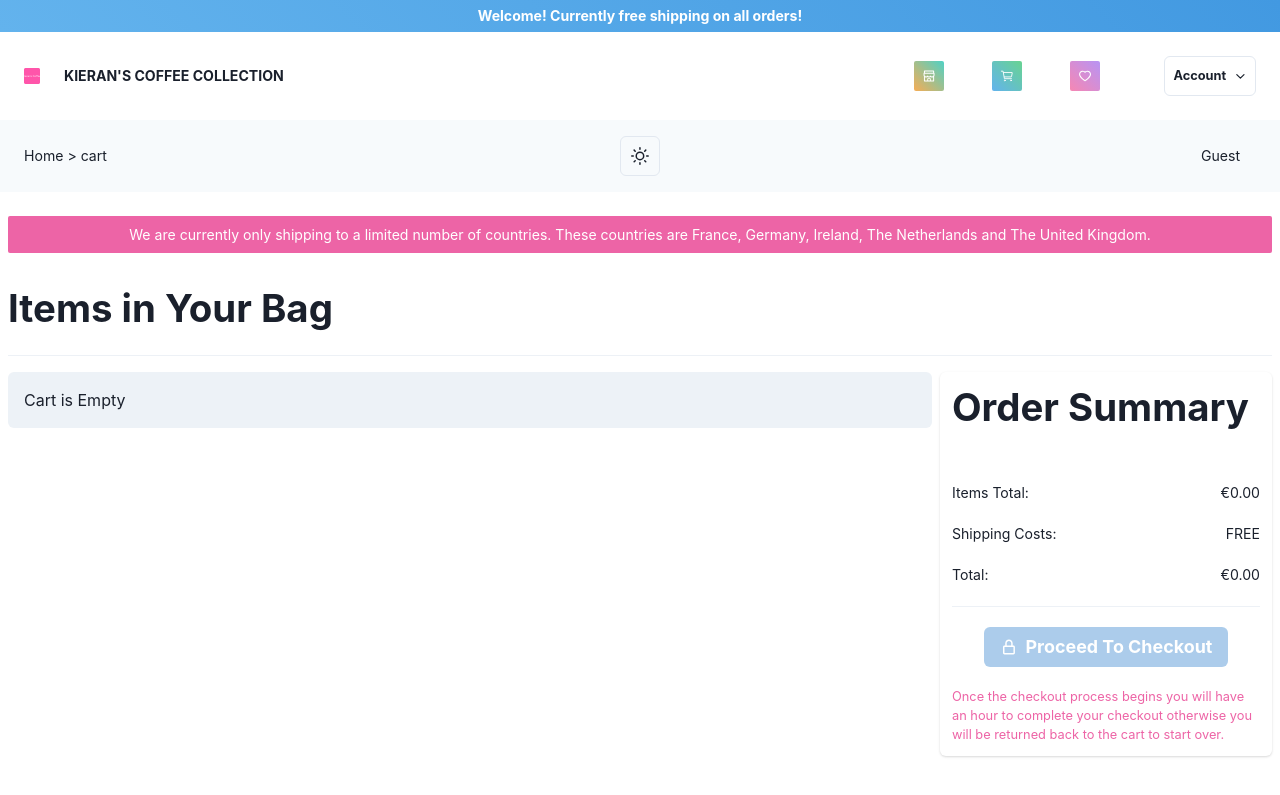
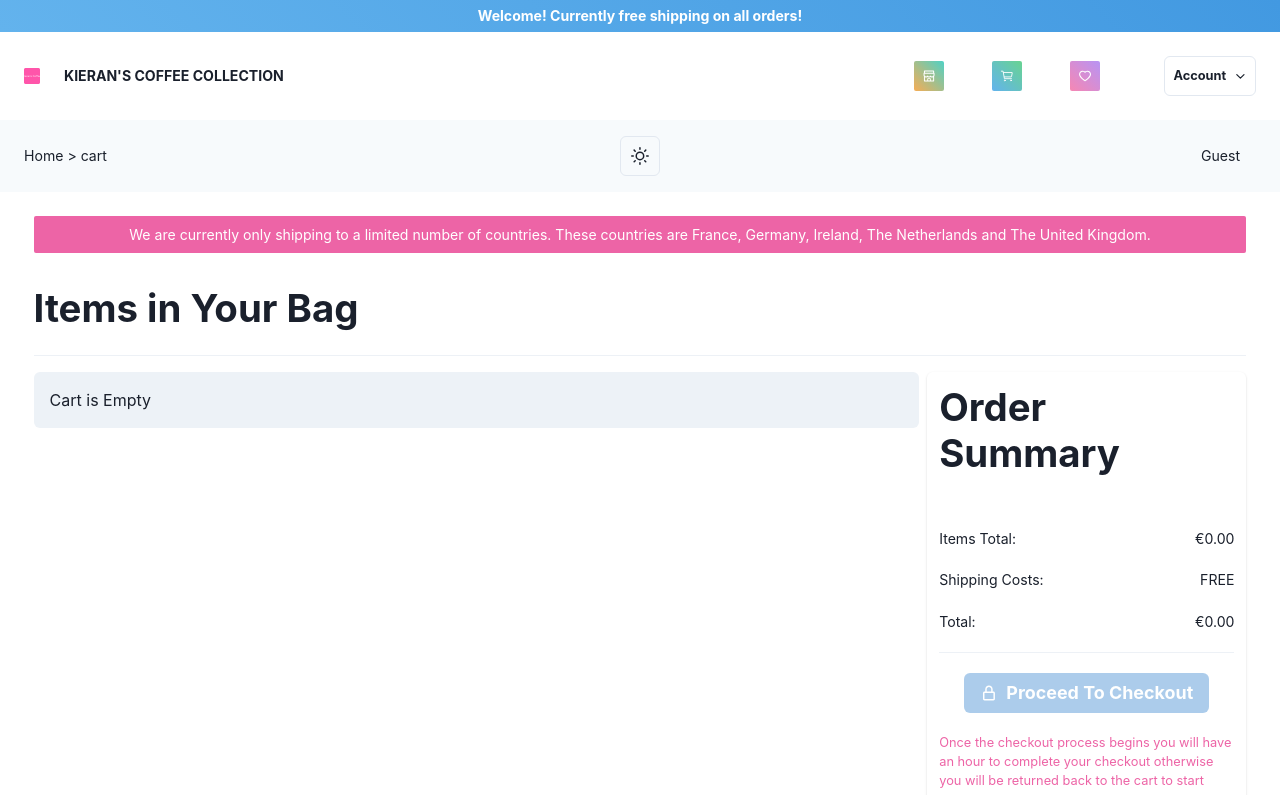
Before and after one commit to apple0441/store_coffee_ecommerce, a Next.js app: page /cart in a window 1280 px wide. Shown: the top 795 px of the page. Built offline with nearby package versions, Linux system fonts and the light colour scheme; no server answers.

Commit message:
fix main padding

```diff
--- a/package.json
+++ b/package.json
@@ -20,7 +20,7 @@
     "@stripe/stripe-js": "^1.11.0",
     "@types/js-cookie": "^2.2.6",
     "@types/react-select": "^4.0.13",
-    "framer-motion": "^3.2.0",
+    "framer-motion": "^3.2",
     "graphql": "^15.4.0",
     "next": "10.0.5",
     "nookies": "^2.5.2",
--- a/pages/store/products/[id].tsx
+++ b/pages/store/products/[id].tsx
@@ -216,6 +216,7 @@ const Product: NextPage<any> = ({ initialApolloState }) => {
             <Heading
             as="h3"
             color={useColorModeValue("gray.600", "gray.200")}
+            fontSize="lg"
             size="md"
             my={12}
             >
@@ -236,6 +237,7 @@ const Product: NextPage<any> = ({ initialApolloState }) => {
             </SimpleGrid>
             <Heading
             as="h3"
+            fontSize="lg"
             color={useColorModeValue("gray.600", "gray.200")}
             size="md"
             my={12}
--- a/src/components/Layout/Layout.tsx
+++ b/src/components/Layout/Layout.tsx
@@ -1,4 +1,5 @@
 import { Box, Flex, useDisclosure } from "@chakra-ui/react";
+import { useRouter } from "next/router";
 import * as React from "react";
 
 import CartDrawer from "@/components/Cart/CartDrawer/CartDrawer";
@@ -16,6 +17,7 @@ const Layout: React.FC<ILayout> = ({ children }) => {
     const { isOpen, onOpen, onClose } = useDisclosure();
     const { profile, loading } = useGetUser();
     const { cartStorage } = useStore()!;
+    const router = useRouter();
 
     return (
         <Flex
@@ -40,6 +42,7 @@ const Layout: React.FC<ILayout> = ({ children }) => {
             <Box
             as="main"
             flex="1"
+            px={router.pathname !== "/" ? "2vw" : 0}
             >
                 {children}
             </Box>
```
Also changed, not shown: 1 other file (tests, documents, lock files or other folders).
